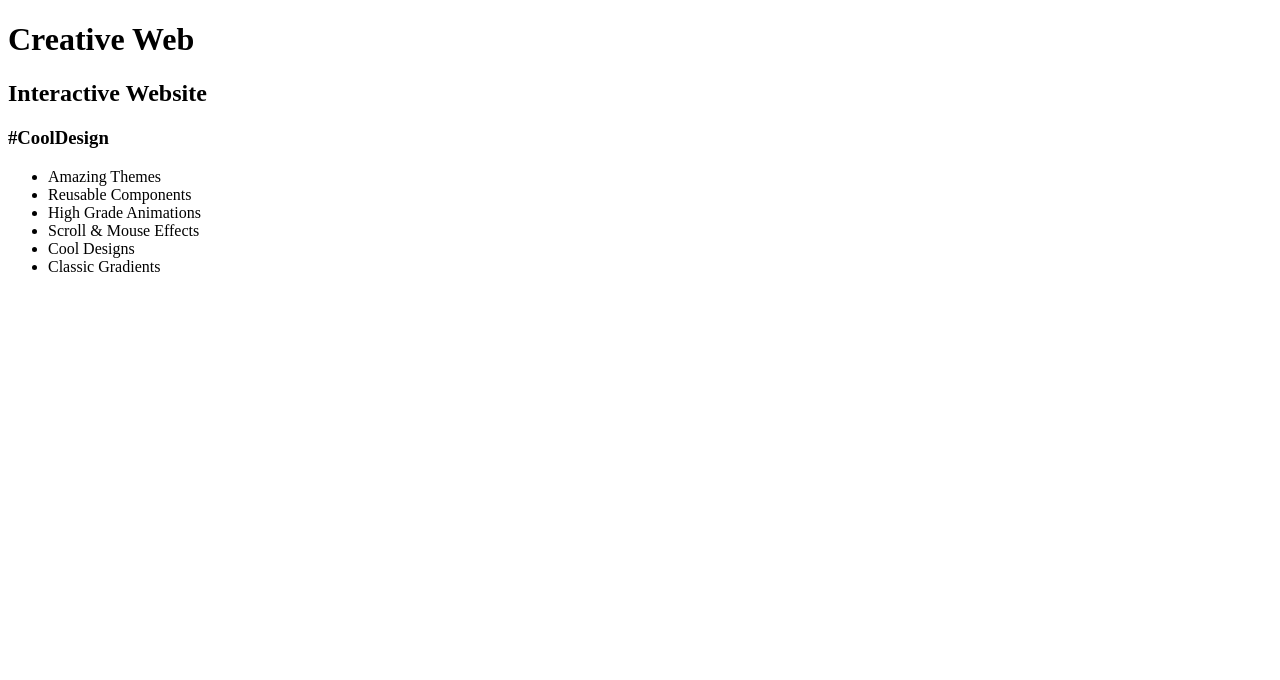
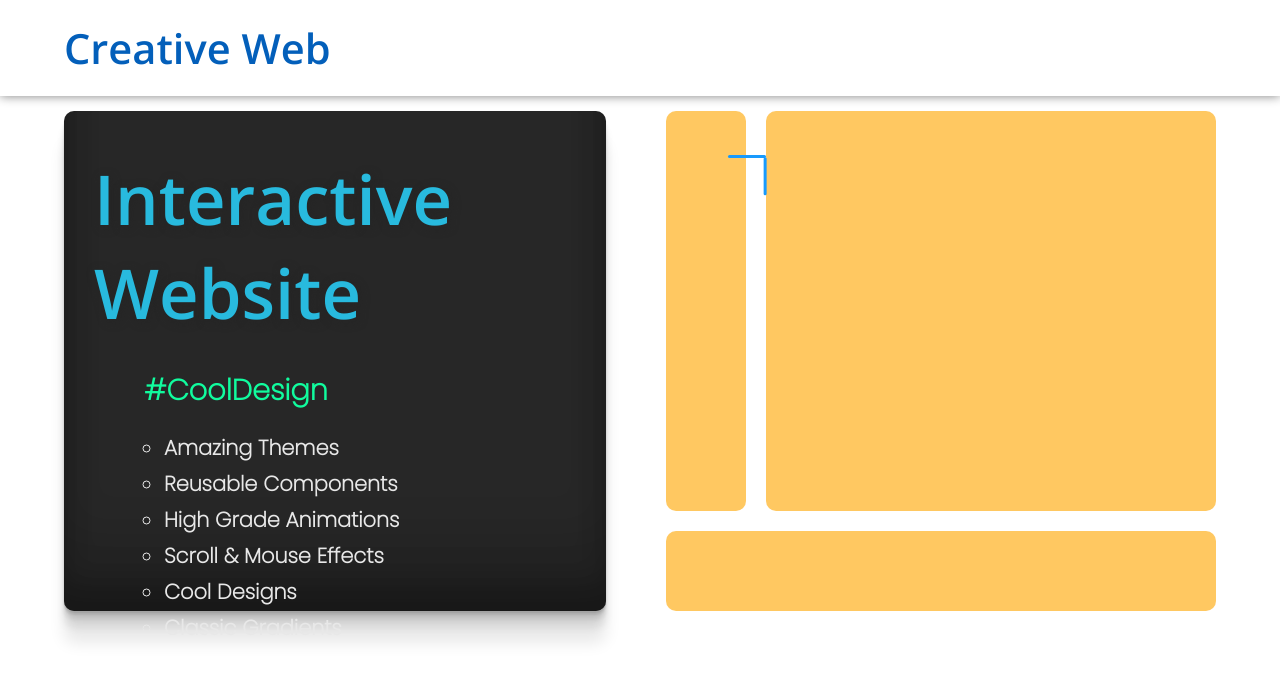
Before and after one commit to SikandarJODD/creativeweb, a plain HTML site: page index.html in a window 1280 px wide. Drawn offline with nearby package versions, Linux system fonts and the light colour scheme; the site is published under a folder, as on GitHub Pages, so addresses that start at the root find nothing.

Commit message:
Files added

```diff
--- a/index.html
+++ b/index.html
@@ -9,7 +9,7 @@
     <link rel="stylesheet" href="https://cdnjs.cloudflare.com/ajax/libs/animate.css/4.1.1/animate.min.css"
         integrity="sha512-c42qTSw/wPZ3/5LBzD+Bw5f7bSF2oxou6wEb+I/lqeaKV5FDIfMvvRp772y4jcJLKuGUOpbJMdg/BTl50fJYAw=="
         crossorigin="anonymous" referrerpolicy="no-referrer" />
-    <link rel="stylesheet" href="/sass/style.css">
+    <link rel="stylesheet" href="sass/style.css">
 </head>
 
 <body>
```
